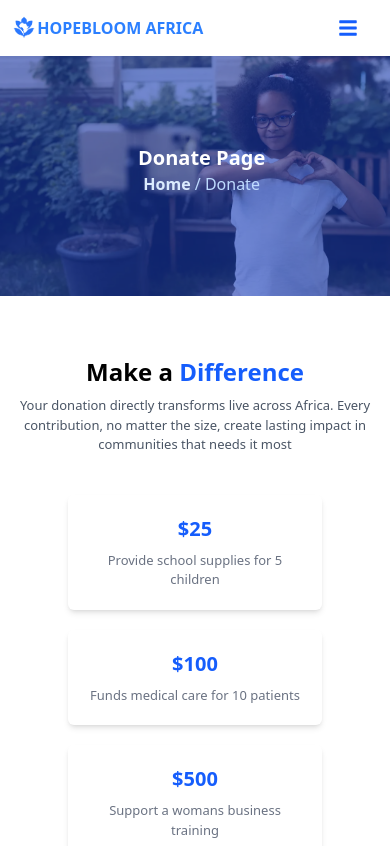
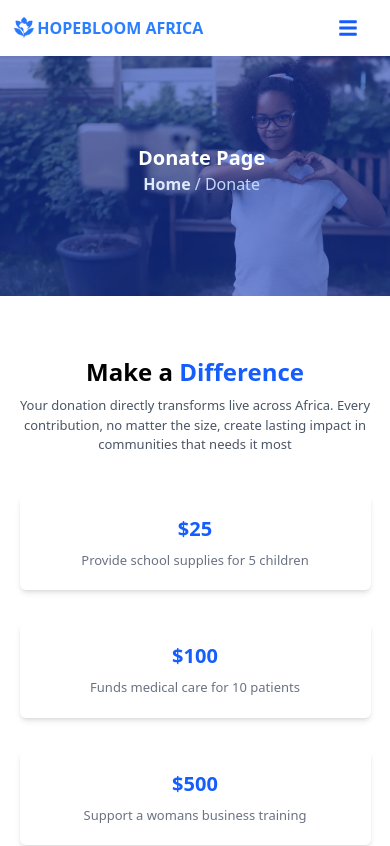
Before and after one commit to webfyredev/HopeBloom_Africa, a React (Vite) app: page /donate in a window 390 px wide. Shown: the top 846 px of the page. Built offline with nearby package versions, Linux system fonts and the light colour scheme.

Commit message:
Donate Page Adjustments

```diff
--- a/src/pages/donate.jsx
+++ b/src/pages/donate.jsx
@@ -68,9 +68,9 @@ export default function Donate(){
                 <motion.p {...scrollUpDelayEffect} className="mt-2 w-90 md:w-130 text-[13px] text-center text-gray-600">
                     Your donation directly transforms live across Africa. Every contribution, no matter the size, create lasting impact in communities that needs it most
                 </motion.p>
-                <div className="w-[65%] py-5 my-5 grid grid-cols-1 sm:grid-cols-1 md:grid-cols-2 lg:grid-cols-3 gap-5">
+                <div className="w-[90%] lg:w-[65%] py-5 my-5 grid grid-cols-1 sm:grid-cols-1 md:grid-cols-2 lg:grid-cols-3 gap-5">
                     {DonateData.map((donate) =>(
-                        <motion.div {...cardScrollEffects} ref={sectionOneRef} className="shadow-md p-5 bg-[#F9FAFAB] rounded-md flex flex-col items-center">
+                        <motion.div {...cardScrollEffects} ref={sectionOneRef} className="shadow-md p-5 bg-[#F9FAFAB] rounded-md flex flex-col items-center mb-3 lg:mb-0">
                             <h2 className="text-blue-600 font-bold text-xl">
                                 ${sectionOneInView ? <CountUp end={donate.rate} duration={5}/> : 0}
                             </h2>
```
